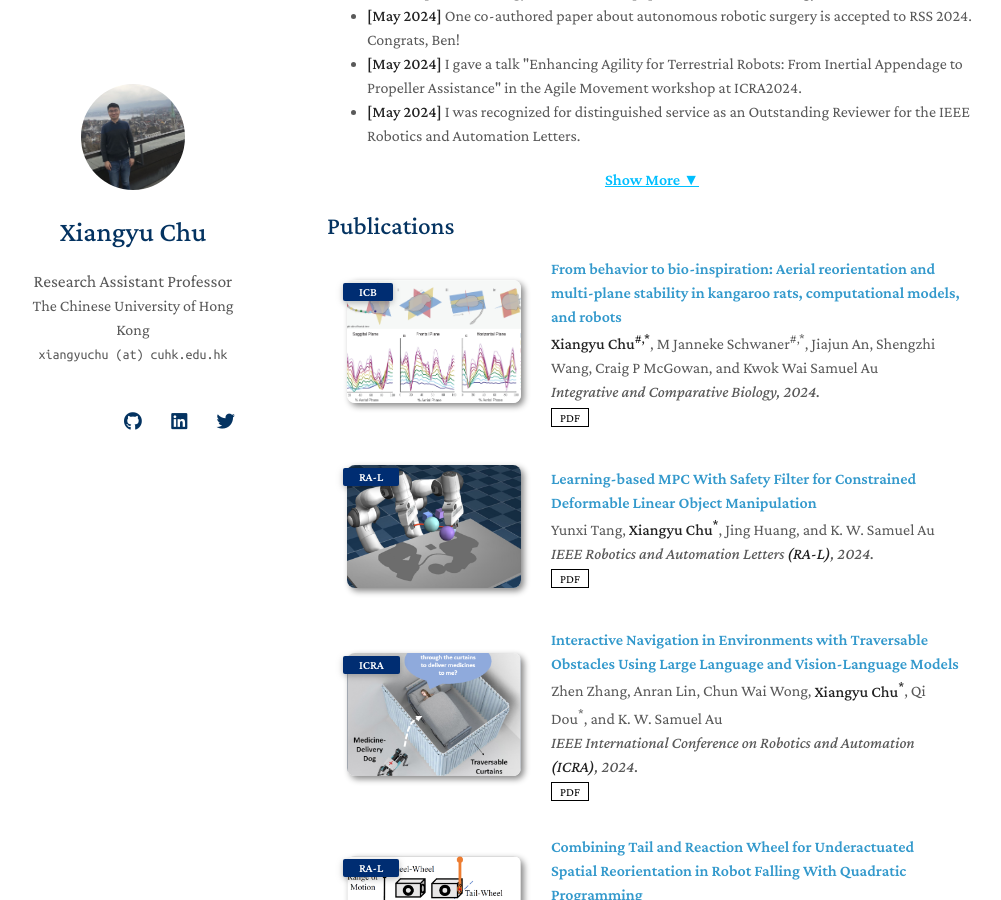
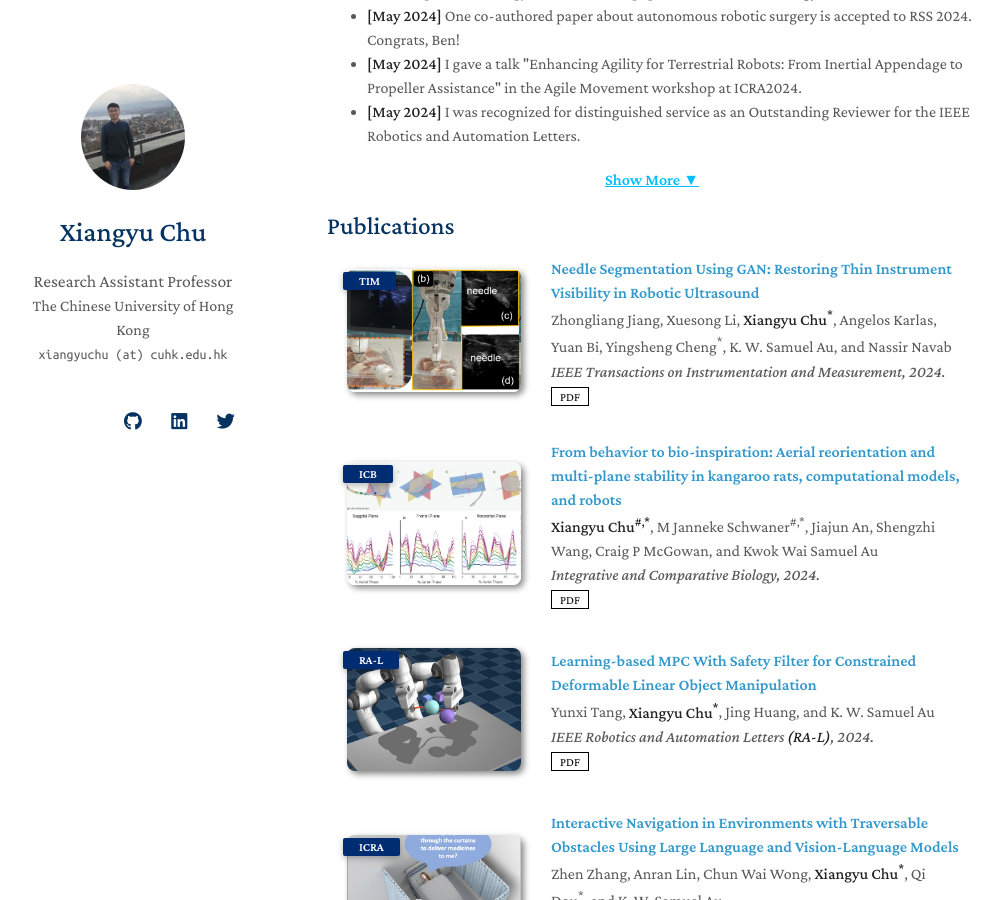
Before and after one commit to xiangyuchu03/xiangyuchu03.github.io, a Jekyll site: the page built from index.md, in a window 1280 px wide and 900 px high, scrolled down 831 px. Shown: the whole window, without its empty margins (143-1144 px from the left). Built offline with Jekyll 4.4.1, drawn with Linux system fonts in a browser that asks for light colours; nearby versions of some CDN libraries; a style sheet for code colours, icons or effects is not loaded; our own code applies the rules of GitHub Pages for plain Markdown files.

Commit message:
Update publications.yml

```diff
--- a/_data/publications.yml
+++ b/_data/publications.yml
@@ -1,4 +1,12 @@
 main:
+  - title: "Needle Segmentation Using GAN: Restoring Thin Instrument Visibility in Robotic Ultrasound"
+    authors: Zhongliang Jiang, Xuesong Li, <strong>Xiangyu Chu<sup>*</sup></strong>, Angelos Karlas, Yuan Bi, Yingsheng Cheng<sup>*</sup>, K. W. Samuel Au, and Nassir Navab
+    conference_short: TIM
+    conference: IEEE Transactions on Instrumentation and Measurement, 2024.
+    pdf: https://ieeexplore.ieee.org/stamp/stamp.jsp?arnumber=10740337
+    code:
+    bibtex:
+    image: ./assets/img/TIM_needle.png
 
   - title: "From behavior to bio-inspiration: Aerial reorientation and multi-plane stability in kangaroo rats, computational models, and robots"
     authors: <strong>Xiangyu Chu<sup>#,*</sup></strong>, M Janneke Schwaner<sup>#,*</sup>, Jiajun An, Shengzhi Wang, Craig P McGowan, and Kwok Wai Samuel Au
```
